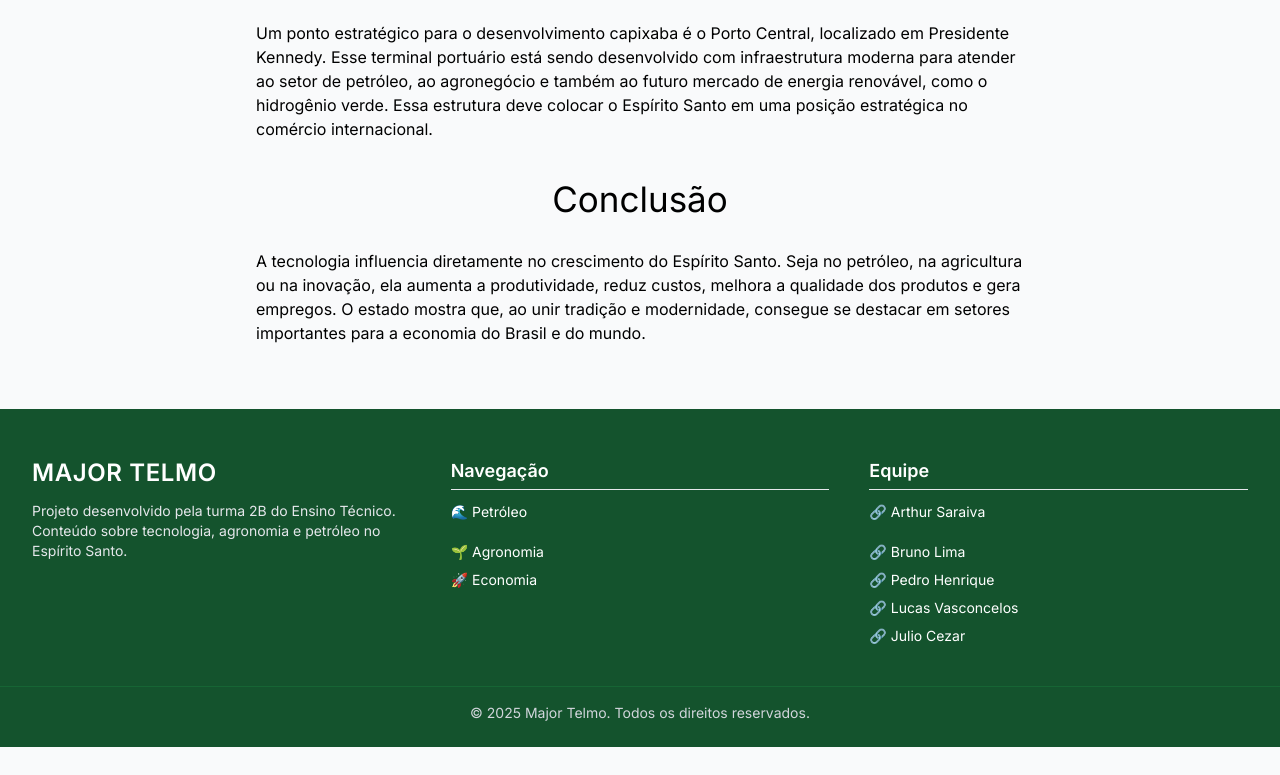
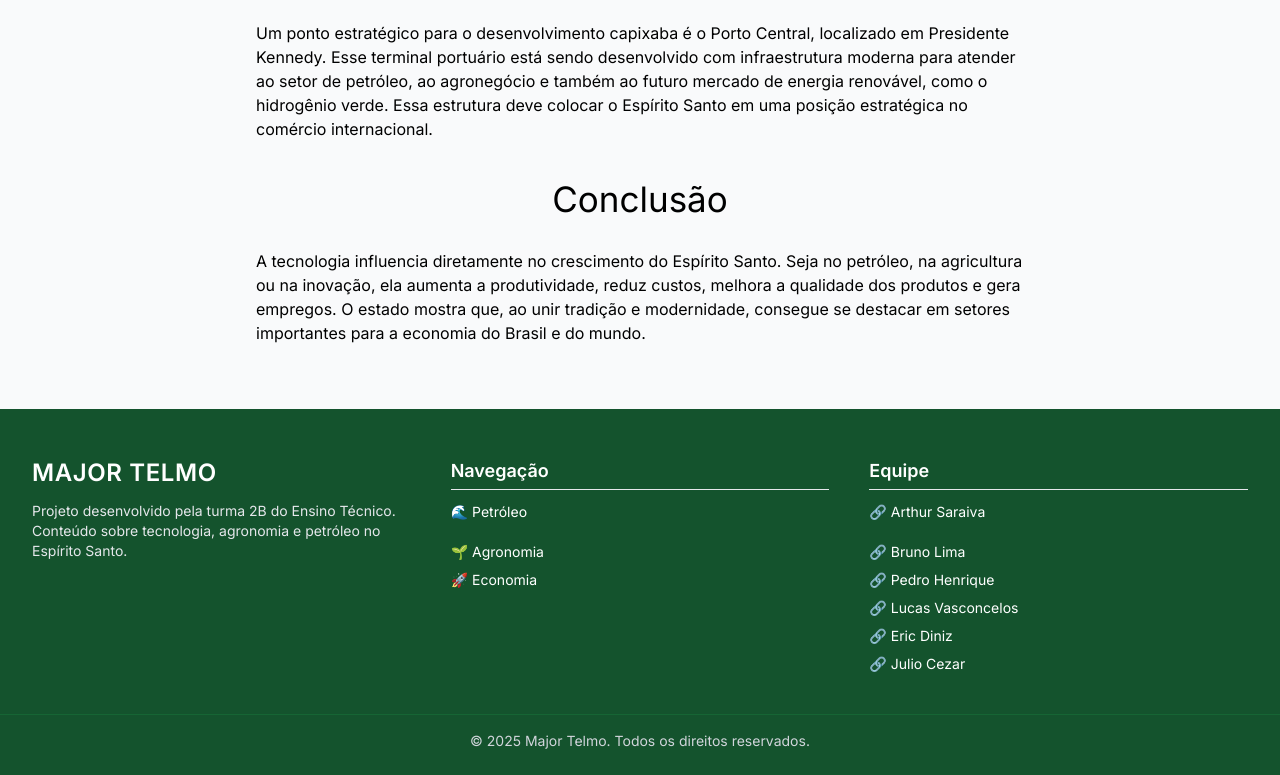
Before and after one commit to Lvz05/site-teste, a plain HTML site: page index.html in a window 1280 px wide. Shown: the part 3098-3873 px from the top of the page. Before the commit the page ends 3845 px from the top, so only its background shows below. Drawn offline with nearby package versions, Linux system fonts and the light colour scheme.

Commit message:
atualização do linkdin

```diff
--- a/index.html
+++ b/index.html
@@ -144,6 +144,7 @@
           <li><a href="https://www.linkedin.com/in/bruno-lima-20b099325" target="_blank" class="text-white hover:text-yellow-400 transition">🔗 Bruno Lima</a></li>
           <li><a href="https://www.linkedin.com/in/pedro-santos-2ba23236b" target="_blank" class="text-white hover:text-yellow-400 transition">🔗 Pedro Henrique</a></li>
           <li><a href="https://www.linkedin.com/in/lucas-vasconcelos-8834b8363" target="_blank" class="text-white hover:text-yellow-400 transition">🔗 Lucas Vasconcelos</a></li>
+          <li><a href="https://www.linkedin.com/in/eric-diniz-0ab560388" target="_blank" class="text-white hover:text-yellow-400 transition">🔗 Eric Diniz</a></li>
           <li><a href="https://www.linkedin.com/in/julio-cezar-b594a0383" target="_blank" class="text-white hover:text-yellow-400 transition">🔗 Julio Cezar</a></li>
         </ul>
       </div>
```
Also changed, not shown: index2.html (+2 -0 lines).
